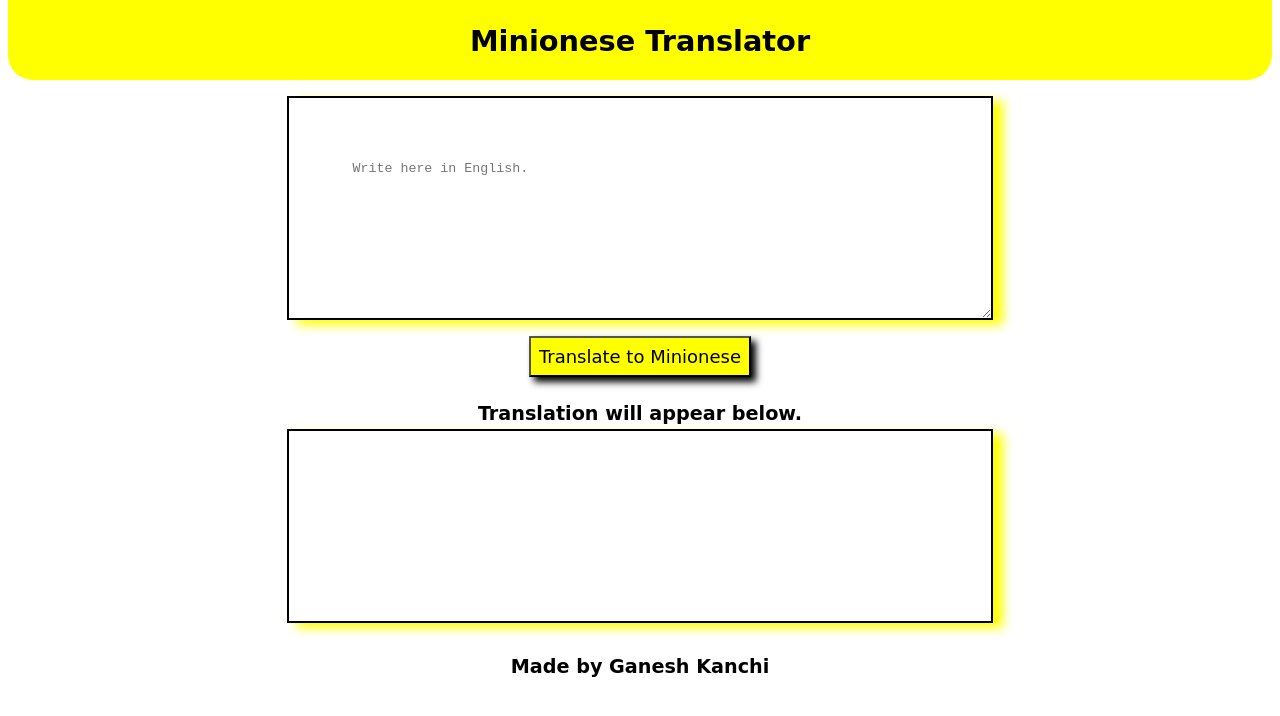
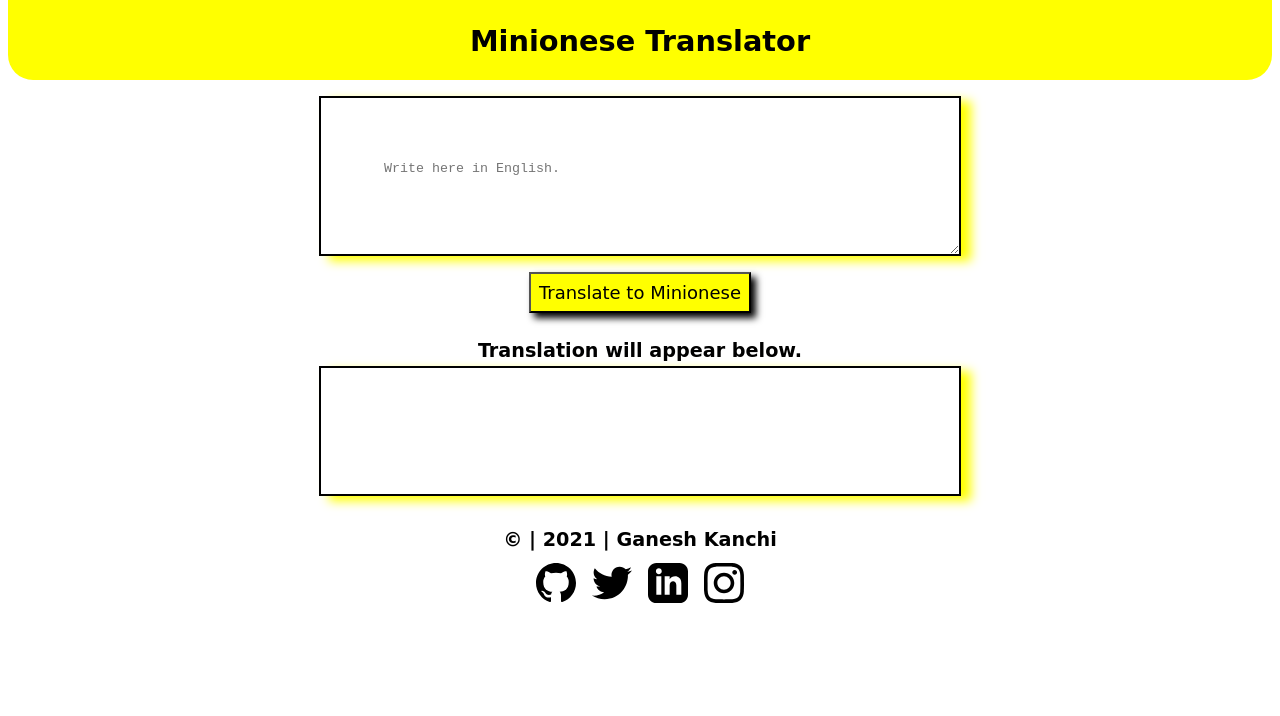
Before and after one commit to ganesh-kanchi/Minionese-Translation, a plain HTML site: page index.html in a window 1280 px wide. Drawn offline with Linux system fonts and the light colour scheme; a web font is replaced by a local one.

Commit message:
footer updated

```diff
--- a/index.html
+++ b/index.html
@@ -11,96 +11,8 @@
     <link rel="shortcut icon"
           href="Minion.png"
           type="image/x-icon">
-    <style>
-        @import url('https://fonts.googleapis.com/css2?family=Gluten:wght@500&display=swap');
-
-        :root {
-            --primary-color: yellow;
-            --sec-color: black;
-            --third-color: white;
-        }
-
-        body {
-            font-family: 'Gluten', cursive;
-            font-weight: 500;
-            font-size: larger;
-            margin-top: 0;
-            position: relative;
-            top: 0;
-        }
-
-        nav {
-            height: 10vh;
-            background-color: var(--primary-color);
-            position: relative;
-            top: 0;
-            display: block;
-            text-align: center;
-            border-radius: 0 0 25px 25px;
-
-        }
-
-        #heading {
-            margin-top: 0;
-            vertical-align: middle;
-            margin: 0 auto;
-            align-content: center;
-            padding-top: 1.5rem;
-        }
-
-        #div-output {
-            height: 10%;
-            width: 40vw;
-            border: 2px solid var(--sec-color);
-            padding: 5% 10% 10% 5%;
-            /* margin-left: 20vw;
-            margin-right: 30vw; */
-            margin: 0 auto;
-            box-shadow: 10px 5px 10px var(--primary-color);
-        }
-
-        #btn-translate {
-            padding: 0.5rem 0.5rem 0.5rem 0.5rem;
-            background-color: var(--primary-color);
-            box-shadow: var(--sec-color);
-            margin: 0 auto;
-            display: block;
-            margin-top: 1rem;
-            margin-bottom: 1rem;
-            font-family: 'Gluten', cursive;
-            font-size: large;
-            box-shadow: 5px 5px 7px var(--sec-color);
-        }
-
-        #btn-translate:hover {
-            background-color: var(--third-color);
-            color: var(--sec-color);
-            box-shadow: 5px 5px 7px var(--primary-color);
-        }
-
-        #txt-input {
-            height: 10%;
-            width: 40vw;
-            border: 2px solid var(--sec-color);
-            padding: 5% 10% 10% 5%;
-            box-shadow: 10px 5px 10px var(--primary-color);
-            display: block;
-            /* margin-left: 20vw;
-            margin-right: 30vw; */
-            margin: 0 auto;
-            margin-top: 1rem;
-        }
-
-        footer {
-            text-align: center;
-            margin-top: 2rem;
-        }
-
-        main h4 {
-            text-align: center;
-            margin-bottom: 0.25rem;
-        }
-    </style>
+    <link rel="stylesheet"
+          href="styles.css">
 
 </head>
 
@@ -127,8 +39,54 @@
         <script src="index.js"></script>
     </main>
 
-    <footer>
-        <h4>Made by Ganesh Kanchi</h4>
+    <footer id="foot">
+        <h4 id="footer-head"> &#169; | 2021 | Ganesh Kanchi </h4>
+        <ul id="footer-ul">
+            <li class="footer-li">
+                <a href="https://github.com/Ganeshkanchimad"><svg xmlns="http://www.w3.org/2000/svg"
+                         width="40"
+                         height="40"
+                         viewBox="0 0 24 24"
+                         class="change-color-svg">
+                        <path
+                              d="M12 0c-6.626 0-12 5.373-12 12 0 5.302 3.438 9.8 8.207 11.387.599.111.793-.261.793-.577v-2.234c-3.338.726-4.033-1.416-4.033-1.416-.546-1.387-1.333-1.756-1.333-1.756-1.089-.745.083-.729.083-.729 1.205.084 1.839 1.237 1.839 1.237 1.07 1.834 2.807 1.304 3.492.997.107-.775.418-1.305.762-1.604-2.665-.305-5.467-1.334-5.467-5.931 0-1.311.469-2.381 1.236-3.221-.124-.303-.535-1.524.117-3.176 0 0 1.008-.322 3.301 1.23.957-.266 1.983-.399 3.003-.404 1.02.005 2.047.138 3.006.404 2.291-1.552 3.297-1.23 3.297-1.23.653 1.653.242 2.874.118 3.176.77.84 1.235 1.911 1.235 3.221 0 4.609-2.807 5.624-5.479 5.921.43.372.823 1.102.823 2.222v3.293c0 .319.192.694.801.576 4.765-1.589 8.199-6.086 8.199-11.386 0-6.627-5.373-12-12-12z" />
+                    </svg>
+                </a>
+            </li>
+            <li class="footer-li">
+                <a href="https://www.linkedin.com/in/ganesh-kanchi-b9bb7a207/"><svg xmlns="http://www.w3.org/2000/svg"
+                         width="40"
+                         height="40"
+                         viewBox="0 0 24 24"
+                         class="change-color-svg">
+                        <path
+                              d="M24 4.557c-.883.392-1.832.656-2.828.775 1.017-.609 1.798-1.574 2.165-2.724-.951.564-2.005.974-3.127 1.195-.897-.957-2.178-1.555-3.594-1.555-3.179 0-5.515 2.966-4.797 6.045-4.091-.205-7.719-2.165-10.148-5.144-1.29 2.213-.669 5.108 1.523 6.574-.806-.026-1.566-.247-2.229-.616-.054 2.281 1.581 4.415 3.949 4.89-.693.188-1.452.232-2.224.084.626 1.956 2.444 3.379 4.6 3.419-2.07 1.623-4.678 2.348-7.29 2.04 2.179 1.397 4.768 2.212 7.548 2.212 9.142 0 14.307-7.721 13.995-14.646.962-.695 1.797-1.562 2.457-2.549z" />
+                    </svg>
+                </a>
+            </li>
+            <li class="footer-li">
+                <a href="https://www.linkedin.com/in/ganesh-kanchi-b9bb7a207/"><svg xmlns="http://www.w3.org/2000/svg"
+                         width="40"
+                         height="40"
+                         viewBox="0 0 24 24"
+                         class="change-color-svg">
+                        <path
+                              d="M19 0h-14c-2.761 0-5 2.239-5 5v14c0 2.761 2.239 5 5 5h14c2.762 0 5-2.239 5-5v-14c0-2.761-2.238-5-5-5zm-11 19h-3v-11h3v11zm-1.5-12.268c-.966 0-1.75-.79-1.75-1.764s.784-1.764 1.75-1.764 1.75.79 1.75 1.764-.783 1.764-1.75 1.764zm13.5 12.268h-3v-5.604c0-3.368-4-3.113-4 0v5.604h-3v-11h3v1.765c1.396-2.586 7-2.777 7 2.476v6.759z" />
+                    </svg>
+                </a>
+            </li>
+            <li class="footer-li">
+                <a href="https://www.instagram.com/ganesh_aos/"><svg xmlns="http://www.w3.org/2000/svg"
+                         width="40"
+                         height="40"
+                         viewBox="0 0 24 24"
+                         class="change-color-svg">
+                        <path
+                              d="M12 2.163c3.204 0 3.584.012 4.85.07 3.252.148 4.771 1.691 4.919 4.919.058 1.265.069 1.645.069 4.849 0 3.205-.012 3.584-.069 4.849-.149 3.225-1.664 4.771-4.919 4.919-1.266.058-1.644.07-4.85.07-3.204 0-3.584-.012-4.849-.07-3.26-.149-4.771-1.699-4.919-4.92-.058-1.265-.07-1.644-.07-4.849 0-3.204.013-3.583.07-4.849.149-3.227 1.664-4.771 4.919-4.919 1.266-.057 1.645-.069 4.849-.069zm0-2.163c-3.259 0-3.667.014-4.947.072-4.358.2-6.78 2.618-6.98 6.98-.059 1.281-.073 1.689-.073 4.948 0 3.259.014 3.668.072 4.948.2 4.358 2.618 6.78 6.98 6.98 1.281.058 1.689.072 4.948.072 3.259 0 3.668-.014 4.948-.072 4.354-.2 6.782-2.618 6.979-6.98.059-1.28.073-1.689.073-4.948 0-3.259-.014-3.667-.072-4.947-.196-4.354-2.617-6.78-6.979-6.98-1.281-.059-1.69-.073-4.949-.073zm0 5.838c-3.403 0-6.162 2.759-6.162 6.162s2.759 6.163 6.162 6.163 6.162-2.759 6.162-6.163c0-3.403-2.759-6.162-6.162-6.162zm0 10.162c-2.209 0-4-1.79-4-4 0-2.209 1.791-4 4-4s4 1.791 4 4c0 2.21-1.791 4-4 4zm6.406-11.845c-.796 0-1.441.645-1.441 1.44s.645 1.44 1.441 1.44c.795 0 1.439-.645 1.439-1.44s-.644-1.44-1.439-1.44z" />
+                    </svg>
+                </a>
+            </li>
+        </ul>
     </footer>
 </body>
 
--- /dev/null
+++ b/styles.css
@@ -0,0 +1,123 @@
+@import url('https://fonts.googleapis.com/css2?family=Gluten:wght@500&display=swap');
+
+        :root {
+            --primary-color: yellow;
+            --sec-color: black;
+            --third-color: white;
+        }
+
+        body {
+            font-family: 'Gluten', cursive;
+            font-weight: 500;
+            font-size: larger;
+            margin-top: 0;
+            position: relative;
+            top: 0;
+        }
+
+        nav {
+            height: 10vh;
+            background-color: var(--primary-color);
+            position: relative;
+            top: 0;
+            display: block;
+            text-align: center;
+            border-radius: 0 0 25px 25px;
+
+        }
+
+        #heading {
+            margin-top: 0;
+            vertical-align: middle;
+            margin: 0 auto;
+            align-content: center;
+            padding-top: 1.5rem;
+        }
+
+        #div-output {
+            height: 10%;
+            width: 40vw;
+            border: 2px solid var(--sec-color);
+            padding: 5% 5% 5% 5%;
+            /* margin-left: 20vw;
+            margin-right: 30vw; */
+            margin: 0 auto;
+            box-shadow: 10px 5px 10px var(--primary-color);
+        }
+
+        #btn-translate {
+            padding: 0.5rem 0.5rem 0.5rem 0.5rem;
+            background-color: var(--primary-color);
+            box-shadow: var(--sec-color);
+            margin: 0 auto;
+            display: block;
+            margin-top: 1rem;
+            margin-bottom: 1rem;
+            font-family: 'Gluten', cursive;
+            font-size: large;
+            box-shadow: 5px 5px 7px var(--sec-color);
+        }
+
+        #btn-translate:hover {
+            background-color: var(--third-color);
+            color: var(--sec-color);
+            box-shadow: 5px 5px 7px var(--primary-color);
+        }
+
+        #txt-input {
+            height: 10%;
+            width: 40vw;
+            border: 2px solid var(--sec-color);
+            padding: 5% 5% 5% 5%;
+            box-shadow: 10px 5px 10px var(--primary-color);
+            display: block;
+            /* margin-left: 20vw;
+            margin-right: 30vw; */
+            margin: 0 auto;
+            margin-top: 1rem;
+        }
+
+        footer {
+            text-align: center;
+            margin-top: 2rem;
+        }
+
+        main h4 {
+            text-align: center;
+            margin-bottom: 0.25rem;
+        }
+
+        #footer-head{
+            margin-bottom: 0.5rem;
+        }
+
+        #footer-ul{
+            display: inline-block;
+            list-style-type: none;
+            margin-block-start: 0;
+            margin-block-end: 0;
+            margin-inline-start: 0px;
+            margin-inline-end: 0px;
+            padding-inline-start: 0px;
+            margin-bottom: 1rem;
+        }
+
+
+        .footer-li{
+            display: inline-block;
+            margin-left: 5px;
+            margin-right: 5px;
+        }
+
+        footer{
+            font-weight: 500;
+        }
+
+        .change-color-svg{
+            fill: black;
+            height: 6vh;
+        }
+
+        .change-color-svg:hover{
+            fill: rgb(0, 153, 255);
+        }
```
